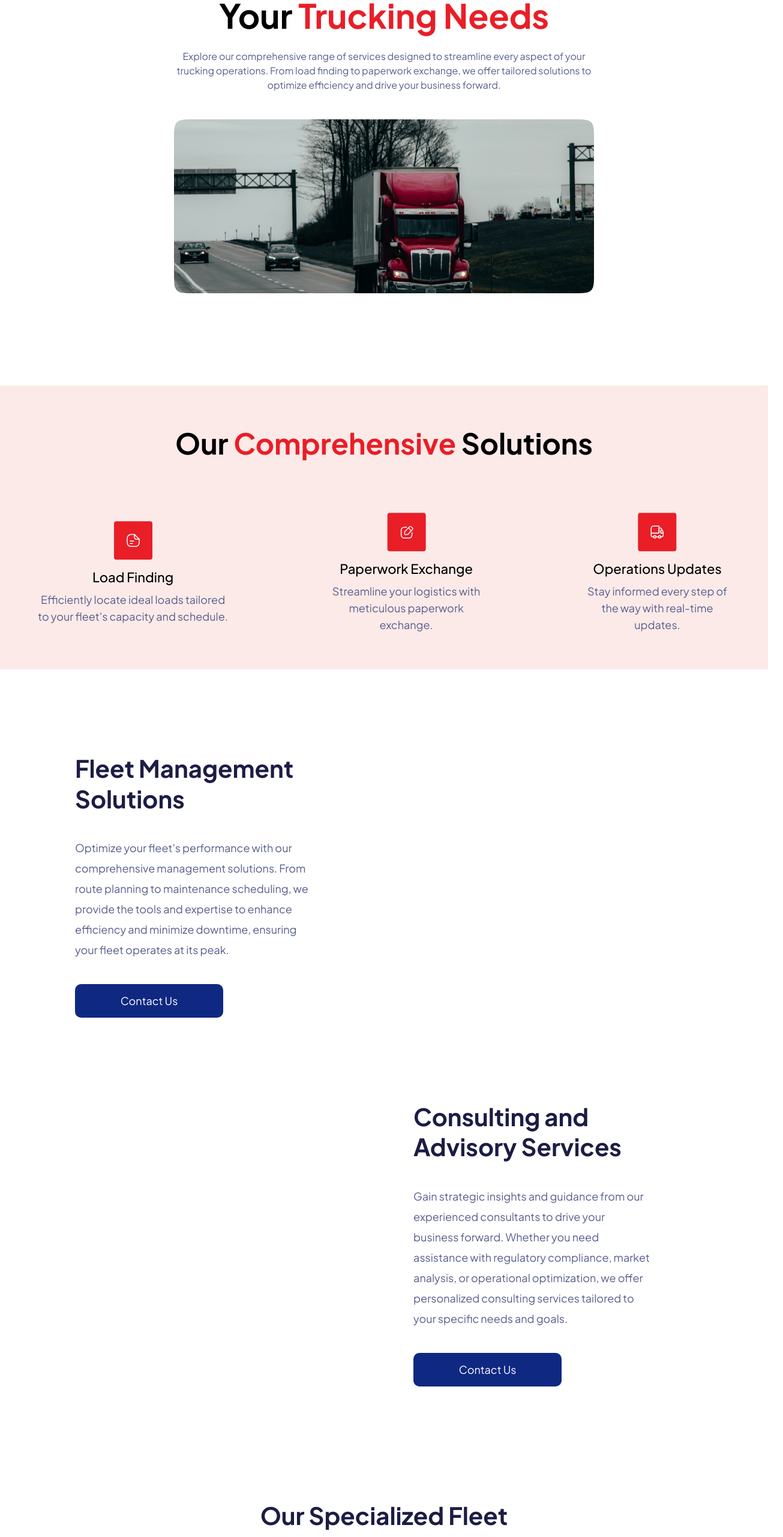
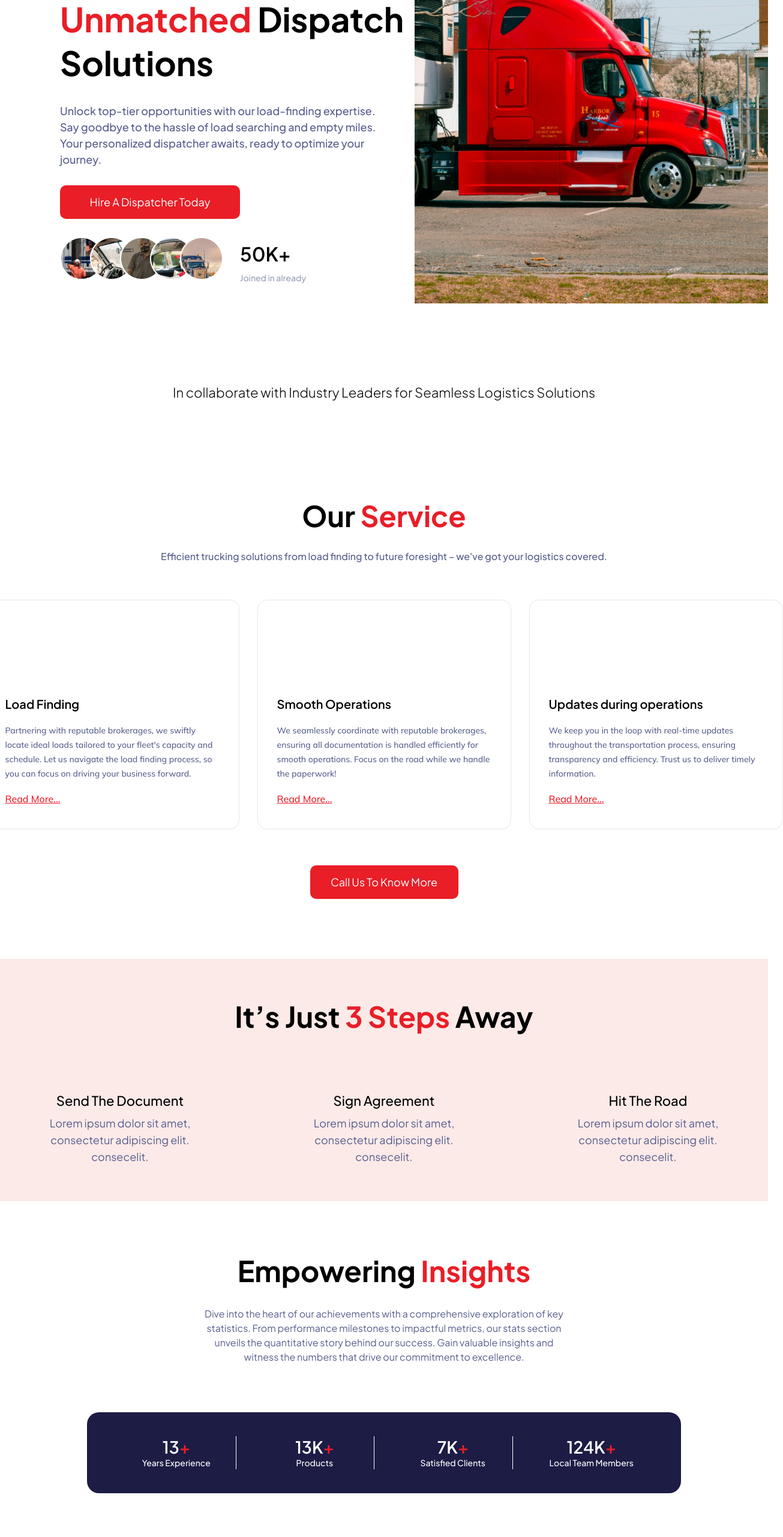
Before and after one commit to bukhtyarhaider/WattsUp, a React (Vite) app: page / in a window 1280 px wide. Shown: the part 234-2797 px from the top of the page at 60% size, 1305 px wide, since content can reach past the window. Built offline with nearby package versions, Linux system fonts and the light colour scheme.

Commit message:
remove: unnecessary comments and imports for Home page

```diff
--- a/src/pages/Home/Home.tsx
+++ b/src/pages/Home/Home.tsx
@@ -1,28 +1,25 @@
 import FAQSection from "../../components/FAQSection/FAQSection";
 import TruckJourney from "../../components/TruckJourney/TruckJourney";
 import Footer from "../../components/Footer/Footer";
-import OurServiceHeader from "../../components/OurServiceHeader/OurServiceHeader";
-import ComprehensiveSolutions from "../../components/ComprehensiveSolutions/ComprehensiveSolutions";
-import WhatWeOffer from "../../components/WhatWeOffer/WhatWeOffer";
-import OurSpecializedFleet from "../../components/OurSpecializedFleet/OurSpecializedFleet";
+import HeroSection from "../../components/HeroSection/HeroSection";
+import Collaborations from "../../components/Collaborations/Collaborations";
+import EmpoweringInsights from "../../components/EmpoweringInsights/EmpoweringInsights";
+import JoinUs from "../../components/JoinUs/JoinUs";
+import OurServices from "../../components/OurServices/OurServices";
+import ReviewsSection from "../../components/ReviewsSection/ReviewsSection";
+import WhyChooseUs from "../../components/WhyChooseUs/WhyChooseUs";
 
 
 const Home = () => {
     return (
         <div>
-            {/* <HeroSection />
+            <HeroSection />
             <Collaborations />
             <OurServices />
             <JoinUs />
             <EmpoweringInsights />
             <ReviewsSection />
             <WhyChooseUs />
-            <FAQSection />
-            <TruckJourney /> */}
-            <OurServiceHeader />
-            <ComprehensiveSolutions />
-            <WhatWeOffer />
-            <OurSpecializedFleet />
             <FAQSection />
             <TruckJourney />
             <Footer />
```
